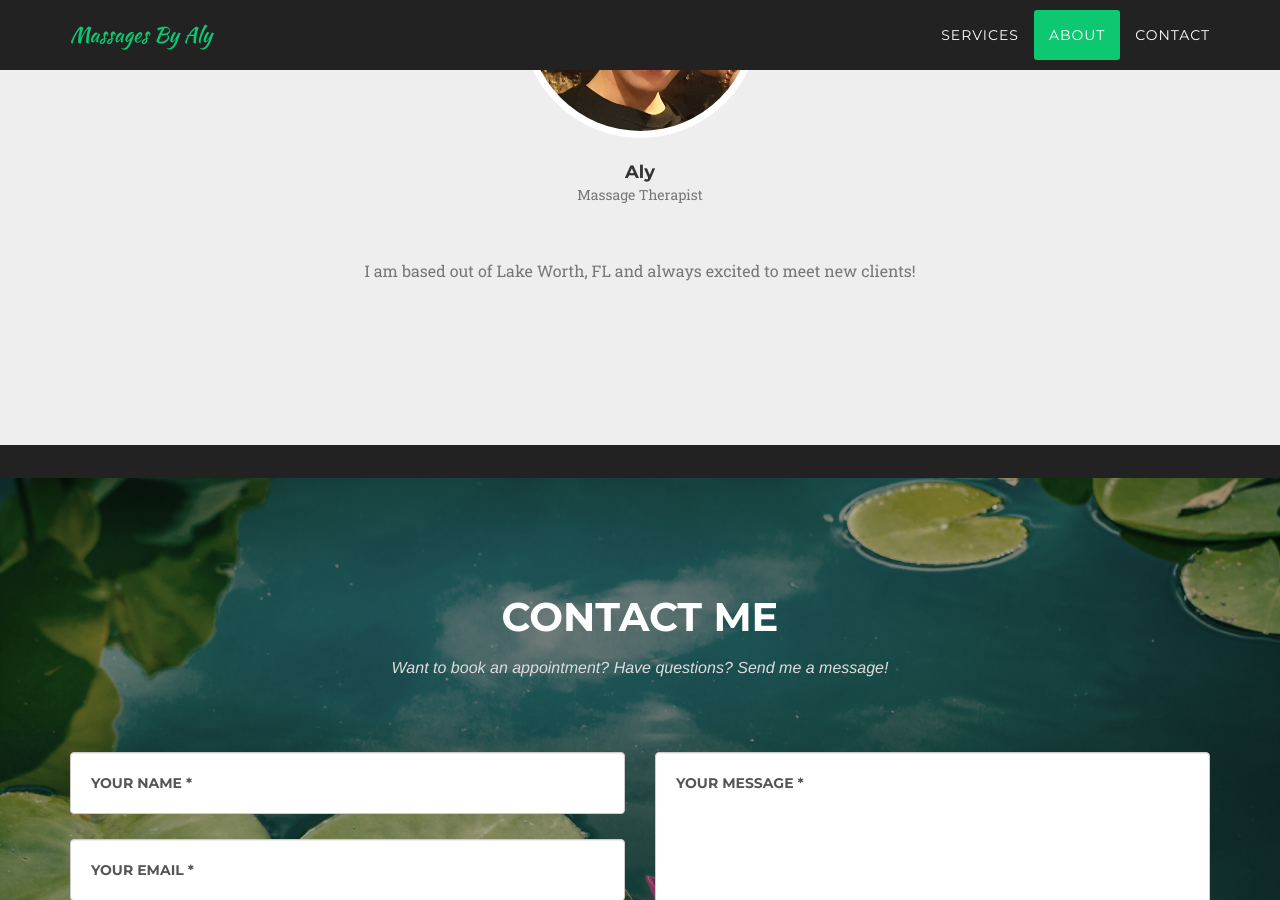
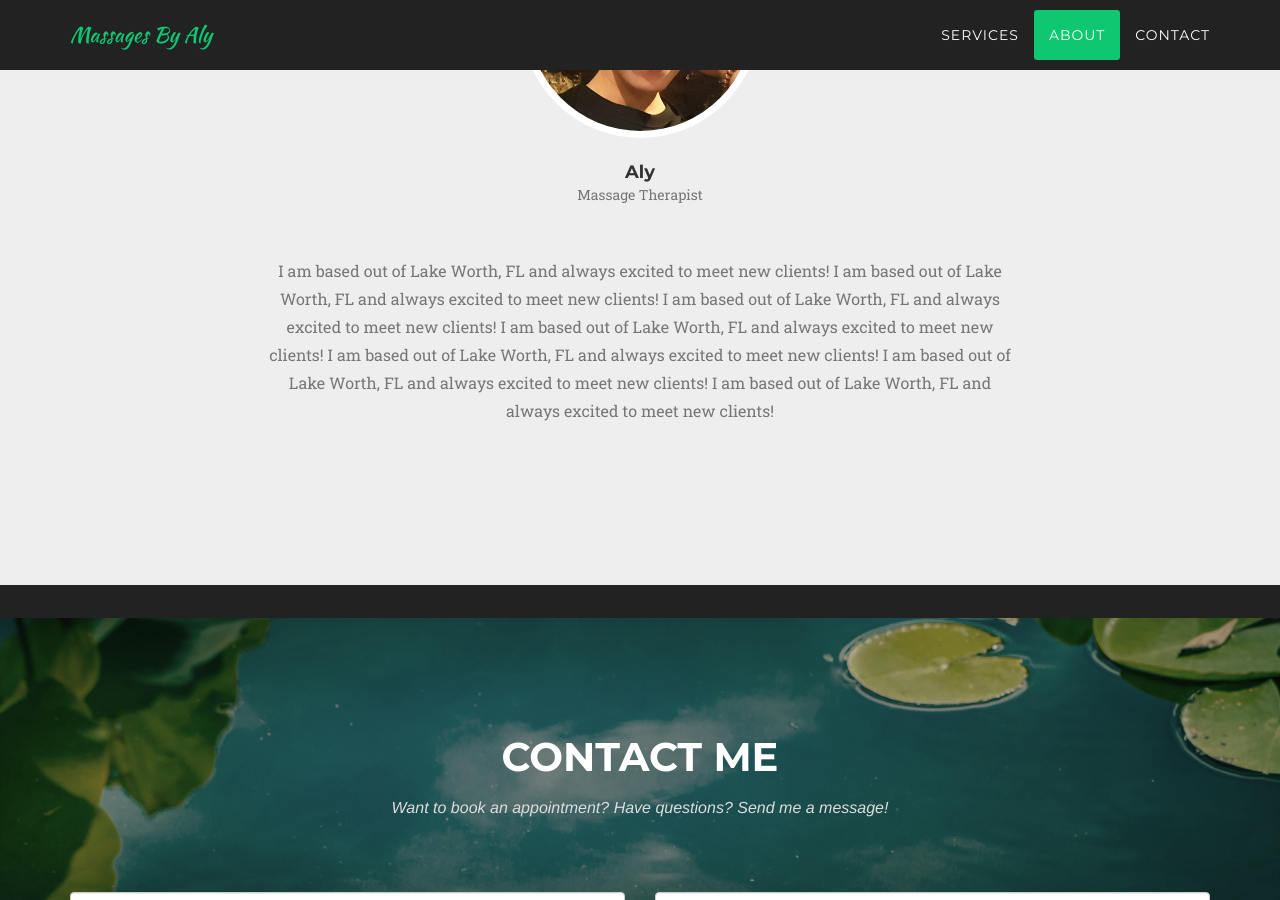
Before and after one commit to massages-by-aly/massages-by-aly.github.io, a Jekyll site: the page built from index.md, in a window 1280 px wide and 900 px high, scrolled down 2856 px. Built offline with Jekyll 4.4.1, drawn with Linux system fonts in a browser that asks for light colours; nearby versions of some CDN libraries; some web fonts are replaced.

Commit message:
Testing direct editing

```diff
--- a/_includes/about.html
+++ b/_includes/about.html
@@ -21,7 +21,13 @@
         </div>
         <div class="row">
             <div class="col-lg-8 col-lg-offset-2 text-center">
-                <p class="large text-muted">I am based out of Lake Worth, FL and always excited to meet new clients!</p>
+                <p class="large text-muted">I am based out of Lake Worth, FL and always excited to meet new clients!
+                I am based out of Lake Worth, FL and always excited to meet new clients!
+                I am based out of Lake Worth, FL and always excited to meet new clients!
+                I am based out of Lake Worth, FL and always excited to meet new clients!
+                I am based out of Lake Worth, FL and always excited to meet new clients!
+                I am based out of Lake Worth, FL and always excited to meet new clients!
+                I am based out of Lake Worth, FL and always excited to meet new clients!</p>
             </div>
         </div>
     </div>
```
